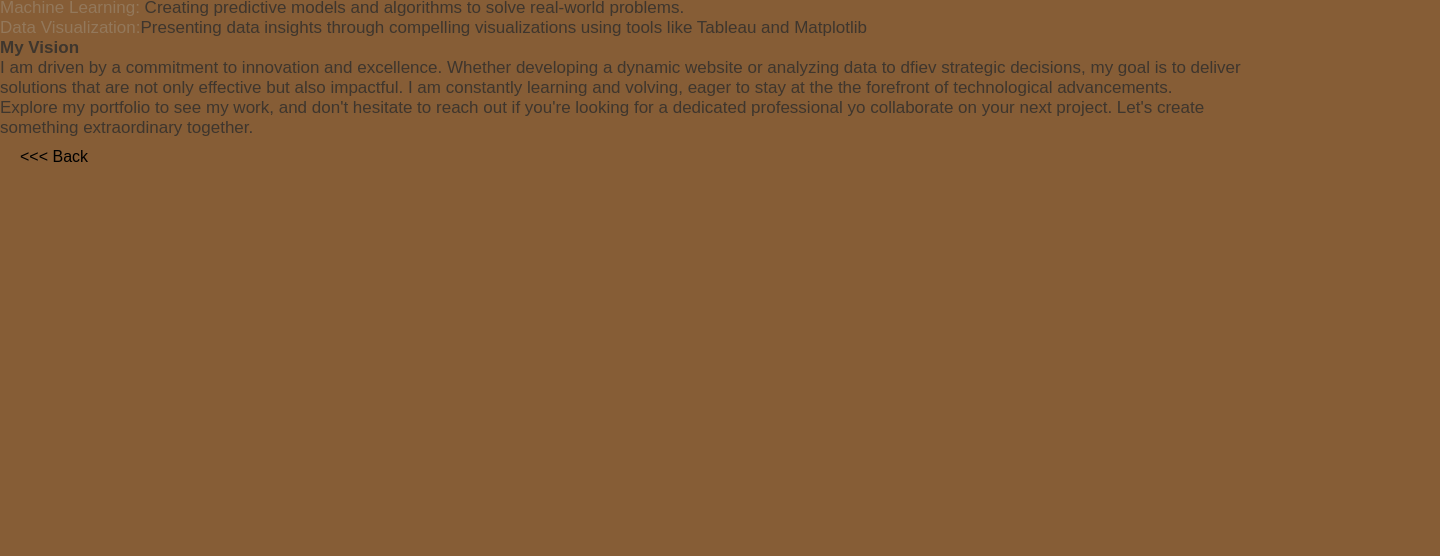
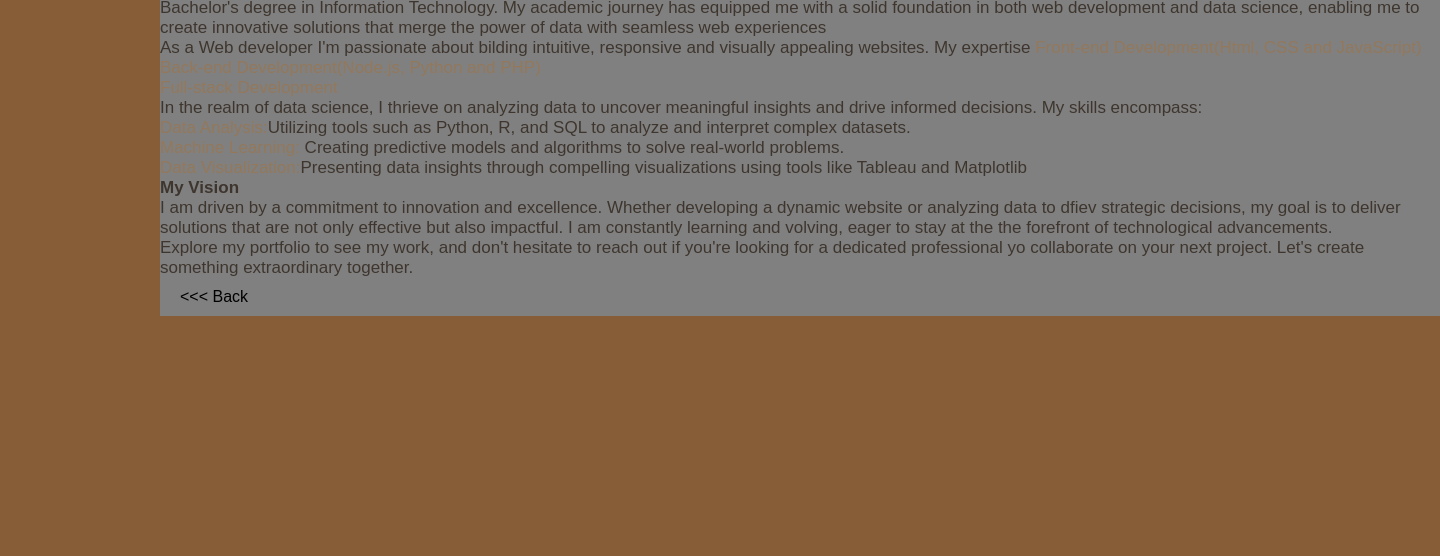
Before and after one commit to oumadavid/myPortfolioWebsite, a plain HTML site: page content.html in a window 1280 px wide. Shown: the part 244-800 px from the top of the page, 1440 px wide, since content can reach past the window. Drawn offline with Linux system fonts and the light colour scheme.

Commit message:
Update content.html

```diff
--- a/content.html
+++ b/content.html
@@ -13,7 +13,10 @@
         justify-content: center;
         width: 100%;
         height: auto;
+        margin: 20vh;
+        background: grey;
     }
+
 </style>
 <body>
     <div class="full-content">
```
